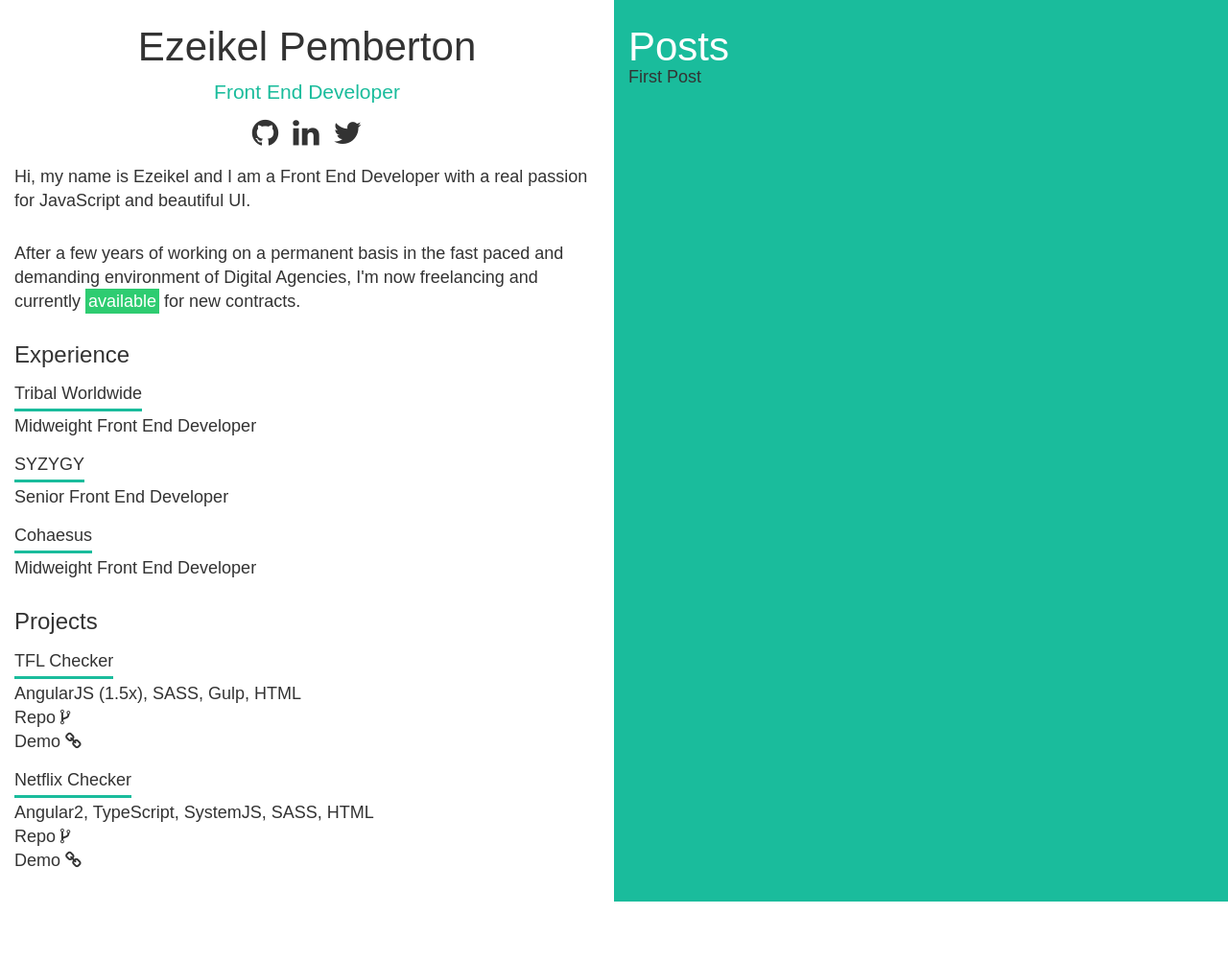
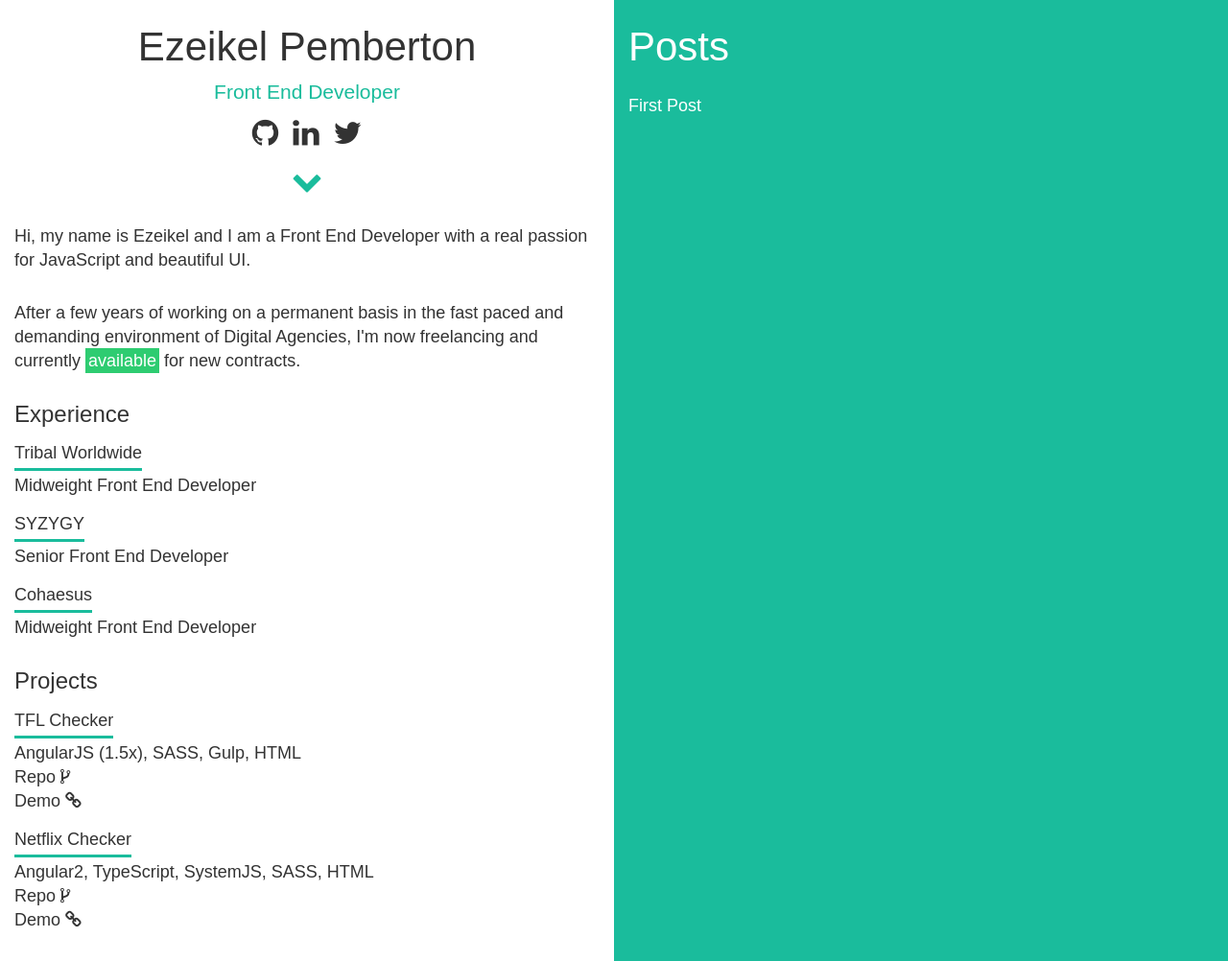
Before and after one commit to ezeikel/ezeikel-personal-blog-web, a Jekyll site: the page built from index.html, in a window 1280 px wide. Shown: the whole page at 96% size. Built offline with Jekyll 4.4.1, drawn with Linux system fonts in a browser that asks for light colours; nearby versions of some CDN libraries; before the commit the page ends 940 px from its top, so only the background shows below that.

Commit message:
Added bouncing chevron.

```diff
--- a/_layouts/home.html
+++ b/_layouts/home.html
@@ -11,6 +11,9 @@
             <a class="about-me__social-link" href="http://www.github.com/ezeikel"><i class="fa fa-github fa-2x" aria-hidden="true"></i></a>
             <a class="about-me__social-link" href="https://uk.linkedin.com/in/ezeikel-pemberton-5bb53728"><i class="about-me__social-link fa fa-linkedin fa-2x" aria-hidden="true"></i></a>
             <a class="about-me__social-link" href="http://www.twitter.com/ezeikel_"><i class="about-me__social-link fa fa-twitter fa-2x" aria-hidden="true"></i></a>
+          </div>
+          <div class="about-me__scroll-down">
+            <i class="fa fa-chevron-down fa-2x" aria-hidden="true"></i>
           </div>
           <div class="about-me__intro">
             <p class="about-me__intro">Hi, my name is Ezeikel and I am a Front End Developer with a real passion for JavaScript and beautiful UI.</p><p>After a few years of working on a permanent basis in the fast paced and demanding environment of Digital Agencies, I'm now freelancing and currently <span class="available"><a href="mailto:ezeikelpemberton@gmail.com?subject=Work">available</a></span> for new contracts.</p>
@@ -59,7 +62,6 @@
               </li>
             </ul>
           </div>
-          <!-- <i class="fa fa-chevron-down fa-3x" aria-hidden="true"></i> -->
         </section>
         <section class="home__blog-roll col-xs-12 col-md-6">
             {{ content }}
--- a/_sass/pages/_home.scss
+++ b/_sass/pages/_home.scss
@@ -34,6 +34,15 @@
           a + a {
             margin-left: 15px;
             cursor: pointer;
+          }
+        }
+        &__scroll-down {
+          display: flex;
+          justify-content: center;
+          margin-bottom: 30px;
+          i {
+            color: $color-primary;
+            animation: bounce 1.5s ease-in-out alternate infinite;
           }
         }
         &__intro {
@@ -94,5 +103,15 @@
         }
       }
     }
+    &__blog-roll {
+      .blog-roll {
+        &__heading {
+          margin-bottom: 30px;
+        }
+        &__post-link {
+          color: $color-white;
+        }
+      }
+    }
   }
 }
--- /dev/null
+++ b/_sass/shared/_animations.scss
@@ -0,0 +1,11 @@
+@keyframes bounce {
+  0% {
+    transform: translateY(0%);
+  }
+  50% {
+    transform: translateY(70%);
+  }
+  100% {
+    transform: translateY(0%);
+  }
+}
--- a/_sass/shared/_shared-index.scss
+++ b/_sass/shared/_shared-index.scss
@@ -1,3 +1,4 @@
 @import "mixins";
 @import "functions";
 @import "helpers";
+@import "animations";
```
